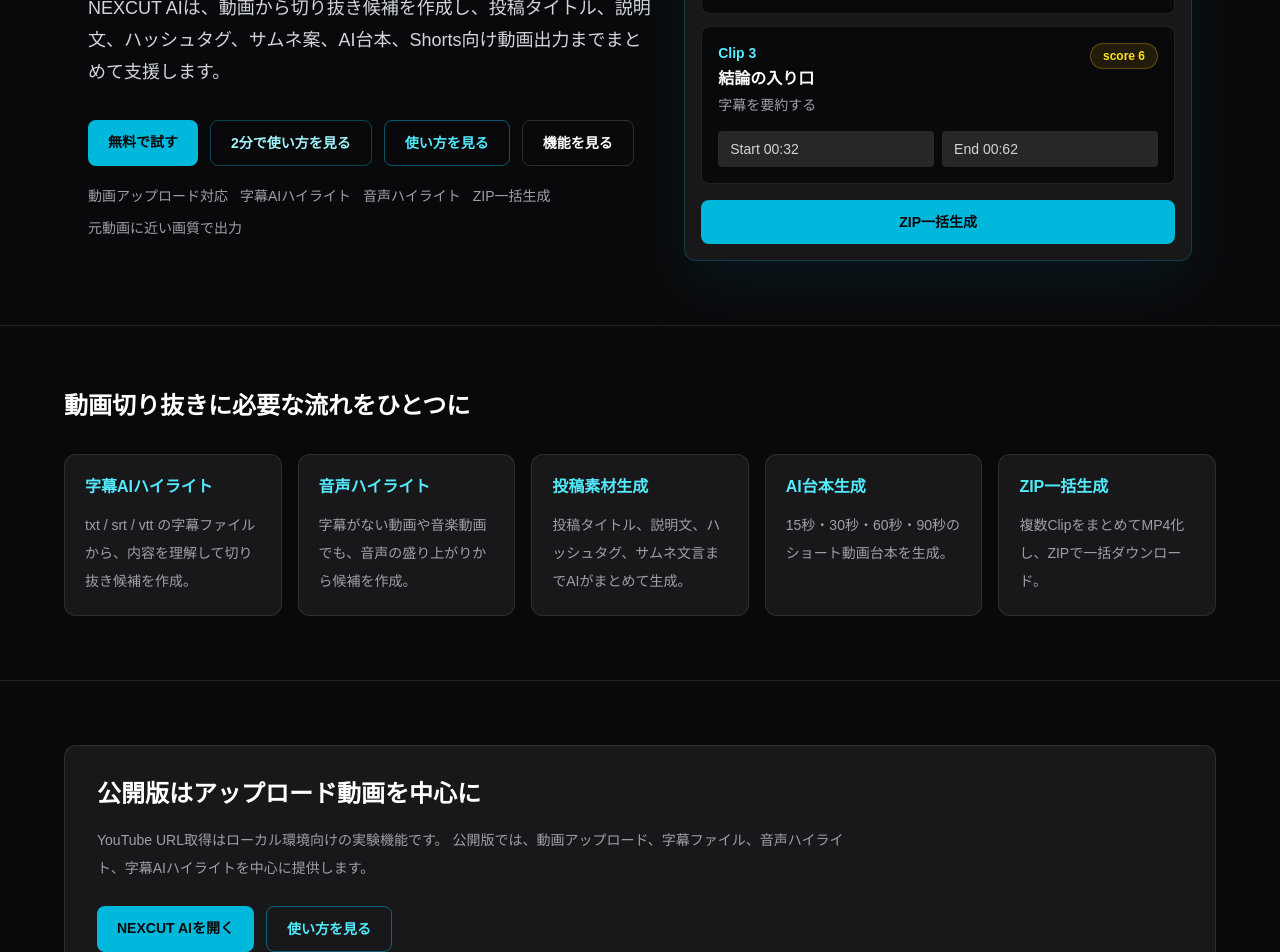
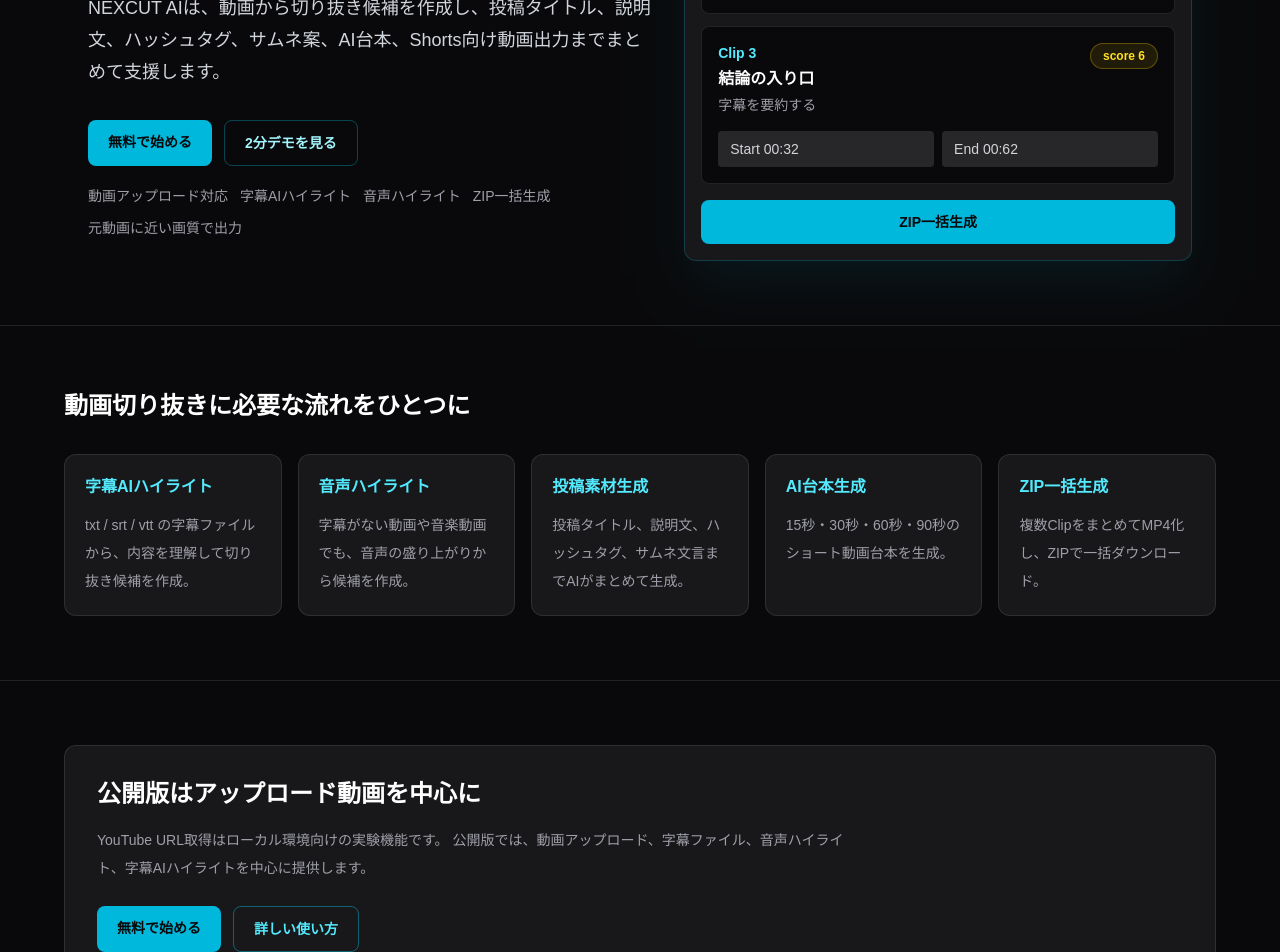
Before and after one commit to hiro042355/easyslice-ai, a Next.js app: page /landing in a window 1280 px wide. Shown: the part 460-1412 px from the top of the page. Built offline with nearby package versions, Linux system fonts and the light colour scheme.

Commit message:
Refine landing entry navigation

```diff
--- a/app/landing/page.tsx
+++ b/app/landing/page.tsx
@@ -18,29 +18,16 @@
 
            <div className="mt-8 flex flex-wrap gap-3">
   <a
-    href="/"
+    href="/auth"
     className="rounded-lg bg-cyan-500 px-5 py-3 text-sm font-semibold text-zinc-950 transition hover:bg-cyan-400"
   >
-    無料で試す
+    無料で始める
   </a>
-<a
-  href="/guide#video"
-  className="inline-flex items-center justify-center rounded-lg border border-cyan-400/30 px-5 py-3 text-sm font-semibold text-cyan-200 transition hover:bg-cyan-400/10"
->
-  2分で使い方を見る
-</a>
   <a
-    href="/guide"
-    className="rounded-lg border border-cyan-400/40 px-5 py-3 text-sm font-semibold text-cyan-300 transition hover:bg-cyan-400/10"
+    href="/guide#video"
+    className="inline-flex items-center justify-center rounded-lg border border-cyan-400/30 px-5 py-3 text-sm font-semibold text-cyan-200 transition hover:bg-cyan-400/10"
   >
-    使い方を見る
-  </a>
-
-  <a
-    href="#features"
-    className="rounded-lg border border-white/15 px-5 py-3 text-sm font-semibold text-white transition hover:bg-white/10"
-  >
-    機能を見る
+    2分デモを見る
   </a>
 </div>
 
@@ -173,17 +160,17 @@
 
    <div className="mt-6 flex flex-wrap gap-3">
   <a
-    href="/"
+    href="/auth"
     className="inline-block rounded-lg bg-cyan-500 px-5 py-3 text-sm font-semibold text-zinc-950 transition hover:bg-cyan-400"
   >
-    NEXCUT AIを開く
+    無料で始める
   </a>
 
   <a
     href="/guide"
     className="inline-block rounded-lg border border-cyan-400/40 px-5 py-3 text-sm font-semibold text-cyan-300 transition hover:bg-cyan-400/10"
   >
-    使い方を見る
+    詳しい使い方
   </a>
 </div>
         </div>
```
